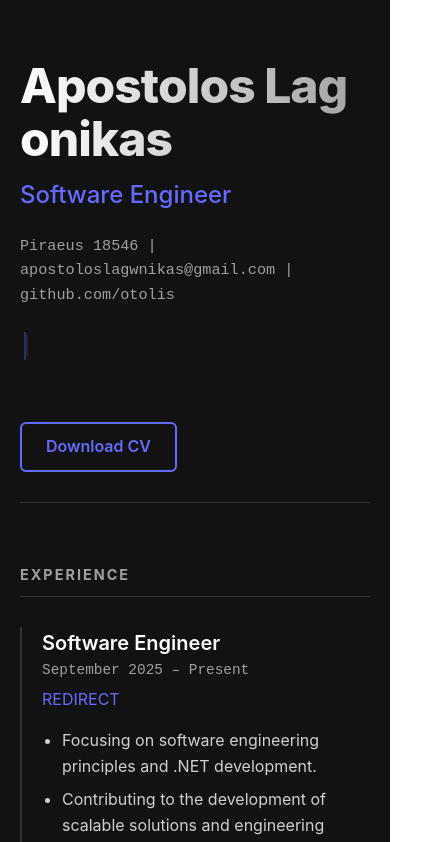
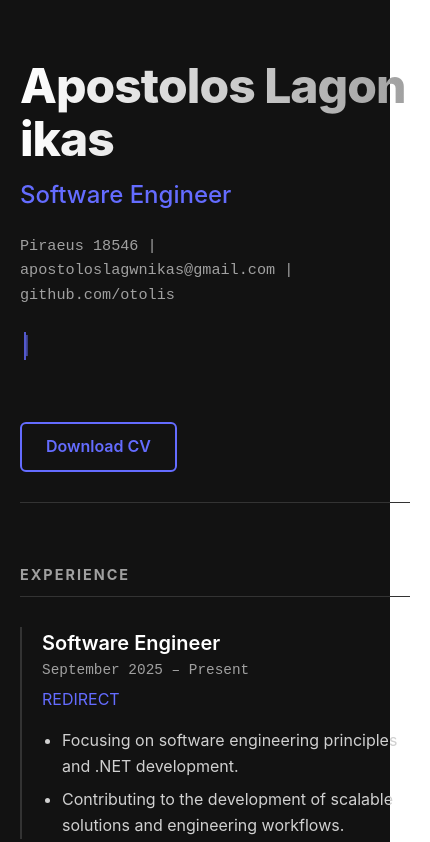
Before and after one commit to otolis/CvWebsite, a React (Vite) app in the folder myCvPortfolio/: page / in a window 390 px wide. Shown: the top 842 px of the page, 430 px wide, since content can reach past the window. Built offline with nearby package versions, Linux system fonts and the light colour scheme.

Commit message:
feat: Add responsive styles to App.css and create package-lock.json

```diff
--- a/myCvPortfolio/src/App.css
+++ b/myCvPortfolio/src/App.css
@@ -1,3 +1,11 @@
+#root {
+  width: 100%;
+  max-width: 100%;
+  margin: 0;
+  padding: 0;
+  text-align: left;
+}
+
 :root {
   --bg-color: #121212;
   --card-bg: #1e1e1e;
@@ -17,6 +25,7 @@ body {
 
 .mainWrapper {
   max-width: 900px;
+  width: 100%;
   margin: 0 auto;
   padding: 60px 20px;
   color: var(--text-primary);
```
Also changed, not shown: 1 other file (tests, documents, lock files or other folders).
